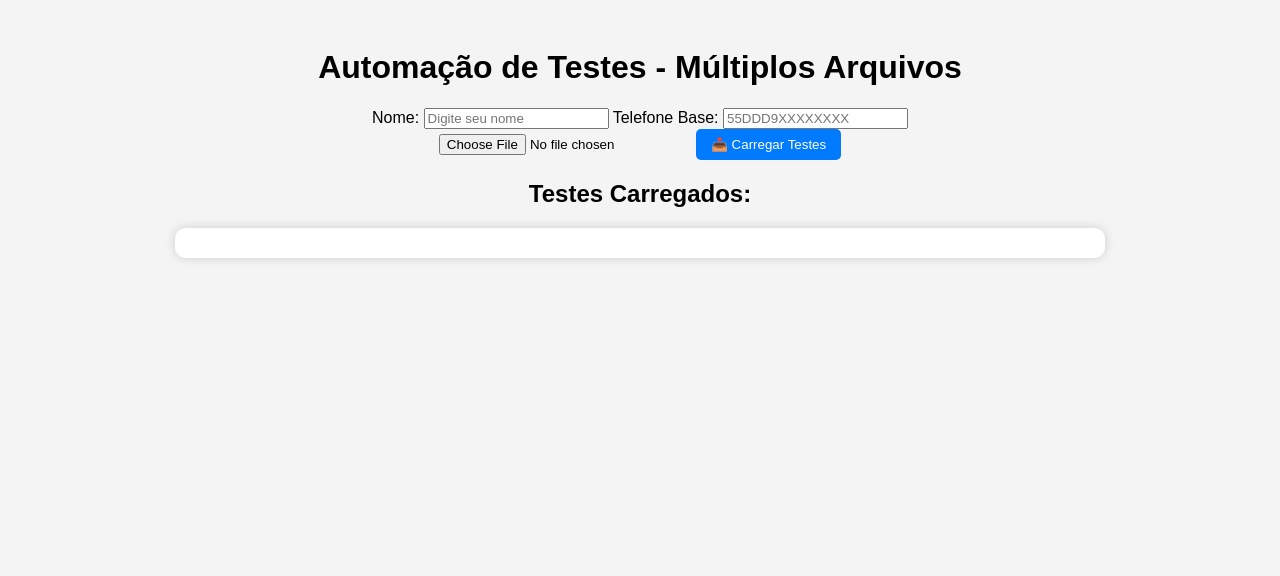
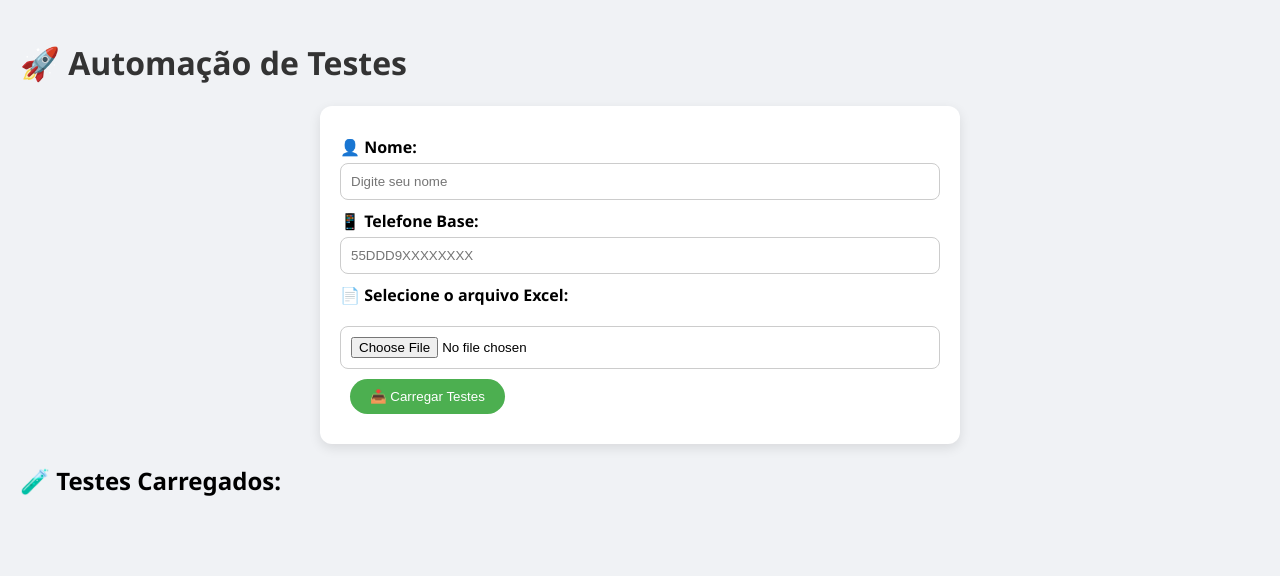
Before and after one commit to Matheus-Sueth/AutomacaoQA, a FastAPI app: page /testes in a window 1280 px wide. Shown: the top 576 px of the page. Run offline with FastAPI, Linux system fonts and the light colour scheme; some libraries are stand-ins or nearby versions.

Commit message:
style: melhorando a usabilidade da página de testes para uma interface mais moderna

```diff
--- a/static/css/style_multi.css
+++ b/static/css/style_multi.css
@@ -1,89 +1,105 @@
 body {
-    font-family: Arial, sans-serif;
-    text-align: center;
-    background-color: #f4f4f4;
+    font-family: 'Segoe UI', Tahoma, Geneva, Verdana, sans-serif;
+    background-color: #f0f2f5;
+    margin: 0;
     padding: 20px;
 }
 
+h1 {
+    color: #333;
+}
+
+.input-container {
+    background: white;
+    padding: 20px;
+    border-radius: 12px;
+    max-width: 600px;
+    margin: 20px auto;
+    box-shadow: 0 4px 12px rgba(0,0,0,0.1);
+}
+
+.input-container label {
+    display: block;
+    text-align: left;
+    margin: 10px 0 5px;
+    font-weight: 600;
+}
+
+.input-container input {
+    width: 100%;
+    padding: 10px;
+    border-radius: 8px;
+    border: 1px solid #ccc;
+    box-sizing: border-box;
+}
+
+input[type="file"] {
+    margin-top: 15px;
+}
+
+.botao-enviar, .botao-parar-todos {
+    background: #4CAF50;
+    color: white;
+    padding: 10px 20px;
+    border: none;
+    border-radius: 25px;
+    cursor: pointer;
+    transition: background-color 0.3s;
+    margin: 10px;
+}
+
+.botao-enviar:hover, .botao-parar-todos:hover {
+    background-color: #45a049;
+}
+
 .container {
-    max-width: 900px;
-    margin: auto;
-    text-align: left;
-    background: white;
-    padding: 15px;
-    border-radius: 10px;
-    box-shadow: 0px 0px 10px #ccc;
+    max-width: 1000px;
+    margin: 0 auto;
+    padding: 20px;
 }
 
 .teste-card {
-    border: 1px solid #ccc;
-    margin-top: 10px;
-    padding: 10px;
-    background: #fff;
-    border-radius: 8px;
+    background-color: white;
+    border-radius: 12px;
+    padding: 20px;
+    box-shadow: 0 4px 8px rgba(0,0,0,0.1);
+    margin-bottom: 20px;
 }
 
 .mensagens-container {
-    max-height: 250px;
+    border: 1px solid #eee;
+    padding: 10px;
+    border-radius: 8px;
+    max-height: 300px;
     overflow-y: auto;
-    border: 1px solid #ccc;
-    background: white;
-    border-radius: 10px;
-    padding: 10px;
-}
-
-.status {
-    font-size: 14px;
-    margin-left: 8px;
-}
-
-.status.enviado::after {
-    content: "✓";
-    color: blue;
-}
-
-.status.sucesso::after {
-    content: "✓✓";
-    color: green;
-}
-
-.status.erro::after {
-    content: "❌";
-    color: red;
-}
-
-.botao-enviar {
-    background: #007bff;
-    color: white;
-    padding: 8px 15px;
-    border: none;
-    border-radius: 5px;
-    cursor: pointer;
-    transition: 0.3s;
-}
-
-.botao-enviar:hover {
-    background: #0056b3;
+    background-color: #fafafa;
 }
 
 .mensagem {
-    padding: 8px 12px;
-    border-radius: 6px;
-    margin-bottom: 6px;
+    padding: 10px 15px;
+    border-radius: 8px;
+    margin: 8px 0;
+    display: inline-block;
     max-width: 80%;
-    word-wrap: break-word;
-    font-size: 14px;
 }
 
 .mensagem.usuario {
-    background: #dcf8c6;
-    text-align: right;
+    background-color: #d1e7dd;
     align-self: flex-end;
 }
 
 .mensagem.bot {
-    background: #fff;
-    border: 1px solid #ccc;
-    text-align: left;
+    background-color: #f8d7da;
     align-self: flex-start;
 }
+
+.status {
+    margin-left: 10px;
+    font-weight: bold;
+}
+
+.timestamp {
+    font-size: 0.8em;
+    color: gray;
+    display: block;
+}
--- a/templates/whats_multi.html
+++ b/templates/whats_multi.html
@@ -9,20 +9,22 @@
     <link rel="stylesheet" href="/static/css/style_multi.css">
 </head>
 <body>
-    <h1>Automação de Testes - Múltiplos Arquivos</h1>
+    <h1>🚀 Automação de Testes</h1>
 
     <div class="input-container">
-        <label for="nome">Nome:</label>
+        <label for="nome">👤 Nome:</label>
         <input type="text" id="nome" placeholder="Digite seu nome" required>
 
-        <label for="telefone">Telefone Base:</label>
+        <label for="telefone">📱 Telefone Base:</label>
         <input type="text" id="telefone" placeholder="55DDD9XXXXXXXX" required>
+
+        <label for="arquivoExcel">📄 Selecione o arquivo Excel:</label>
+        <input type="file" id="arquivoExcel" accept=".xlsx">
+
+        <button onclick="carregarTestes()" class="botao-enviar">📥 Carregar Testes</button>
     </div>
 
-    <input type="file" id="arquivoExcel" accept=".xlsx">
-    <button onclick="carregarTestes()" class="botao-enviar">📥 Carregar Testes</button>
-
-    <h2>Testes Carregados:</h2>
+    <h2>🧪 Testes Carregados:</h2>
     <div id="testesContainer" class="container"></div>
 </body>
 </html>
```
